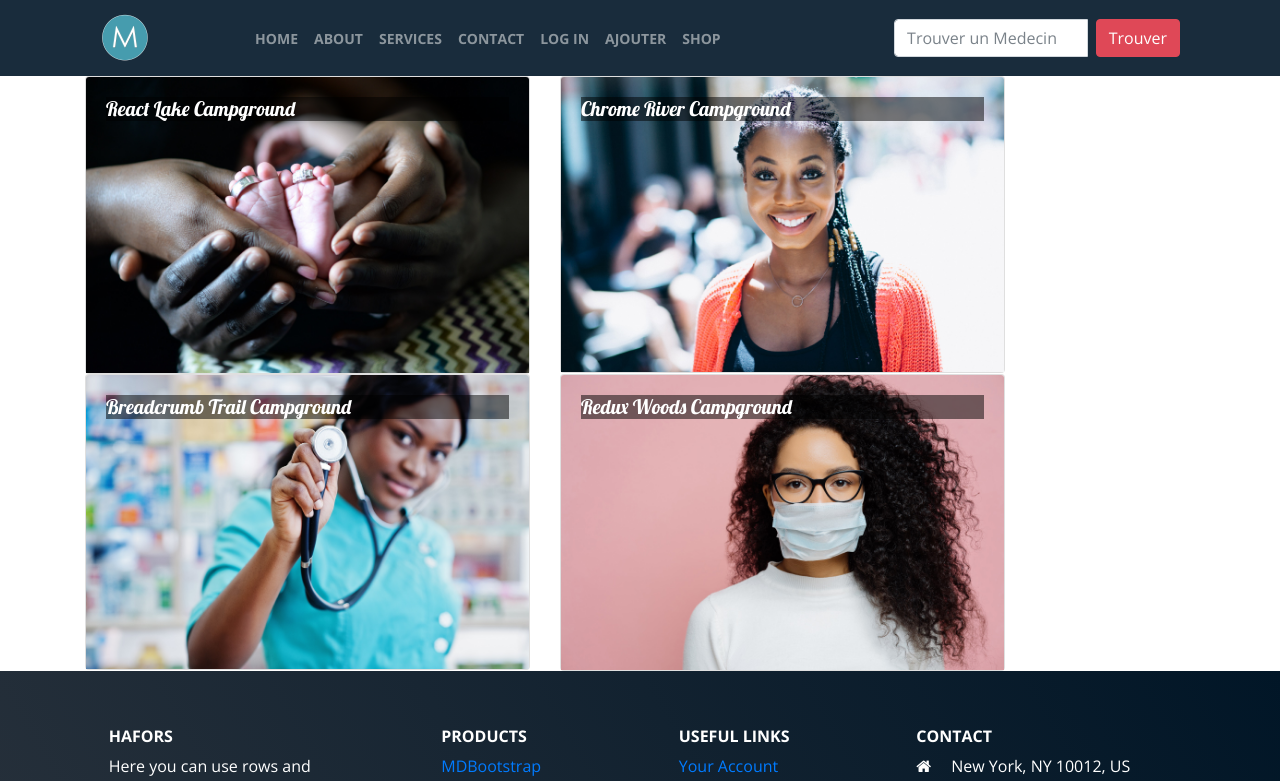
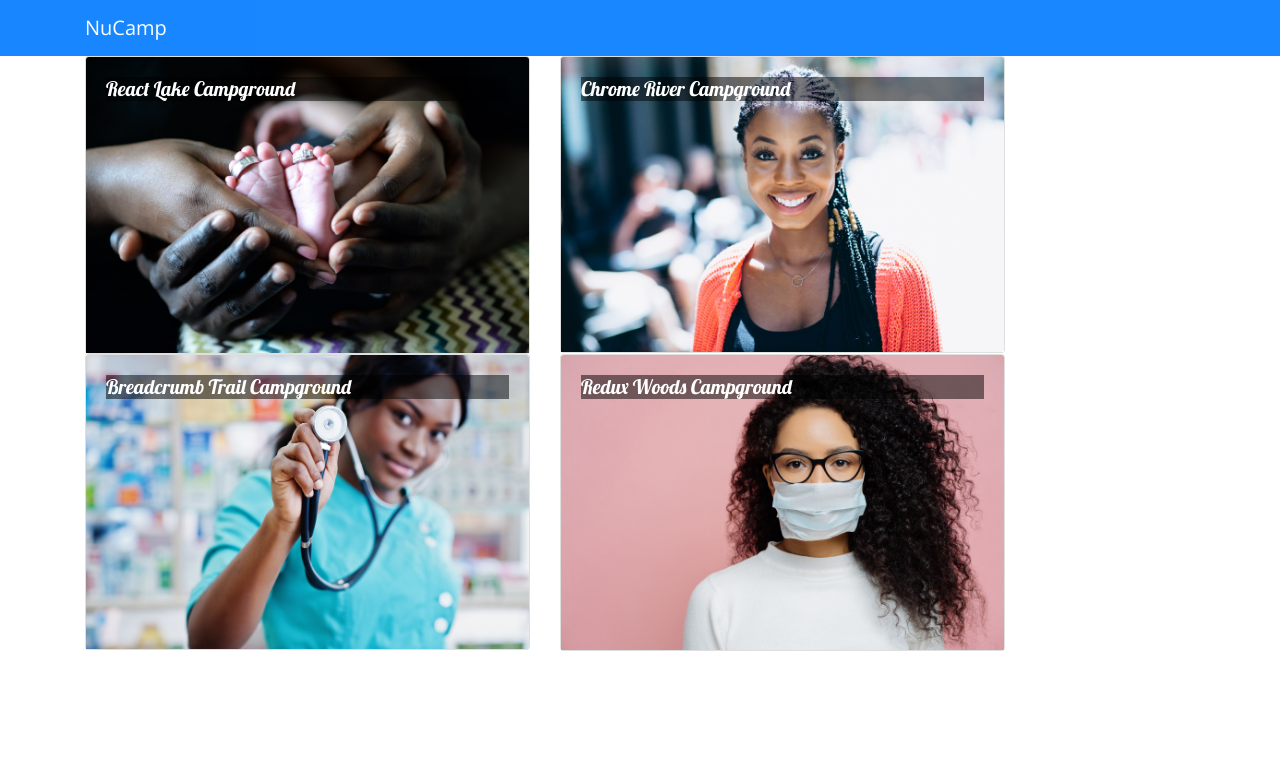
Before and after one commit to fyardlest1/gps-sante-haiti-react, a React (Create React App) app: page / in a window 1280 px wide. Shown: the top 781 px of the page. Built offline with nearby package versions, Linux system fonts and the light colour scheme.

Commit message:
Presentational and Container Components

```diff
--- a/src/App.js
+++ b/src/App.js
@@ -1,30 +1,14 @@
 import React, { Component } from 'react';
-import NavbarFixed from "./components/Navbar";
-import Directory from "./components/DirectoryComponent";
-import Footer from "./components/Footer";
-import { BrowserRouter } from "react-router-dom";
-import MainComponent from './components/MainComponent';
-import { HOSPITALS } from './shared/hospitals';
 import './App.css';
+import Main from './components/MainComponent';
 
 class App extends Component {
-  constructor(props) {
-    super(props);
-    this.state = {
-      hospitals: HOSPITALS
-    };
-  }
 
   render() {
     return (
-      <BrowserRouter>
         <div className='App'>
-          <NavbarFixed />
-          <Directory hospitals={this.state.hospitals}/>
-          {/*<HomeComponent />*/}
-          <Footer />
+          <Main />
         </div>
-      </BrowserRouter>
     );
   }
 
--- a/src/components/DirectoryComponent.js
+++ b/src/components/DirectoryComponent.js
@@ -3,24 +3,21 @@ import {
   Card,
   CardImg,
   CardImgOverlay,
-  CardText,
-  CardBody,
   CardTitle,
 } from "reactstrap";
-import HospitalInfo from './HospitalInfoComponent';
 
 class Directory extends Component {
-    constructor(props) {
-        super(props);
-        this.state = {
-            selectedHospital: null
-        };
-    }
+    // constructor(props) {
+    //     super(props);
+    //     this.state = {
+    //         selectedHospital: null
+    //     };
+    // }
 
-    // Event hendler for selected hospital
-    onSelectHospital(hospital) {
-        this.setState({selectedHospital: hospital});
-    }
+    // // Event handler for selected hospital
+    // onSelectHospital(hospital) {
+    //     this.setState({selectedHospital: hospital});
+    // }
 
     // renderSelectedHospital(hospital) {
     //     if(hospital) {
@@ -40,7 +37,7 @@ class Directory extends Component {
         const directory = this.props.hospitals.map( hospital => {
             return (
               <div key={hospital.id} className='col-md-5 m1'>
-                <Card onClick={() => this.onSelectHospital(hospital)}>
+                <Card onClick={() => this.props.onClick(hospital.id)}>
                   <CardImg top src={hospital.image} alt={hospital.name} />
                   <CardImgOverlay>
                     <CardTitle>{hospital.name}</CardTitle>
@@ -53,7 +50,7 @@ class Directory extends Component {
         return (
           <div className='container'>
             <div className='row'>{directory}</div>
-            <HospitalInfo hospital={this.state.selectedHospital} />
+            {/* <HospitalInfo hospital={this.state.selectedHospital} /> */}
             {/* <div>
                     <div className="row">
                         <div className="col-md-5 m-1">
--- a/src/components/HospitalInfoComponent.js
+++ b/src/components/HospitalInfoComponent.js
@@ -38,9 +38,11 @@ class HospitalInfo extends Component {
     render() {
         if(this.props.hospital) {
             return (
-                <div className='row'>
-                    {this.renderHospital(this.props.hospital)}
-                    {this.renderComments(this.props.hospital.comments)}
+                <div className='container'>
+                    <div className='row'>
+                        {this.renderHospital(this.props.hospital)}
+                        {this.renderComments(this.props.hospital.comments)}
+                    </div>
                 </div>
             );
         }
--- a/src/components/MainComponent.js
+++ b/src/components/MainComponent.js
@@ -1,26 +1,45 @@
 import React, { Component } from 'react';
-import NavbarFixed from './Navbar';
-import Directory from "./DirectoryComponent";
-import Footer from './Footer';
-import HomeComponent from './HomeComponent';
-//import About from './AboutComponent';
-//import Services from './ServicesComponent';
-import Contact from './ContactComponent';
-//import Add from './AddComponent';
-//import Shop from './ShopComponent';
-//import SigninInComponent from './SigninInComponent';
-import PasswordResetComponent from './PasswordResetComponent'
-import "../App.css";
+import { Navbar, NavbarBrand } from 'reactstrap';
+import Directory from './DirectoryComponent';
+import HospitalInfo from "./HospitalInfoComponent";
+import { HOSPITALS } from "../shared/hospitals";
 
+class Main extends Component {
+    constructor(props) {
+        super(props);
+        this.state = {
+          hospitals: HOSPITALS,
+          selectedHospital: null,
+        };
+    }
 
-class MainComponent extends Component {
+    // Event handler for selected hospital
+    onSelectHospital(hospitalId) {
+        this.setState({selectedHospital: hospitalId});
+    }
+
     render() {
         return (
-          <div className='App'>
-
+          <div>
+            <Navbar dark color='primary'>
+              <div className='container'>
+                <NavbarBrand href='/'>NuCamp</NavbarBrand>
+              </div>
+            </Navbar>
+            <Directory
+              hospitals={this.state.hospitals}
+              onClick={(hospitalId) => this.onSelectHospital(hospitalId)}
+            />
+            <HospitalInfo
+              hospital={
+                this.state.hospitals.filter(
+                  (campsite) => campsite.id === this.state.selectedHospital
+                )[0]
+              }
+            />
           </div>
         );
-    }
+    };
 }
 
-export default MainComponent;
+export default Main;
```
